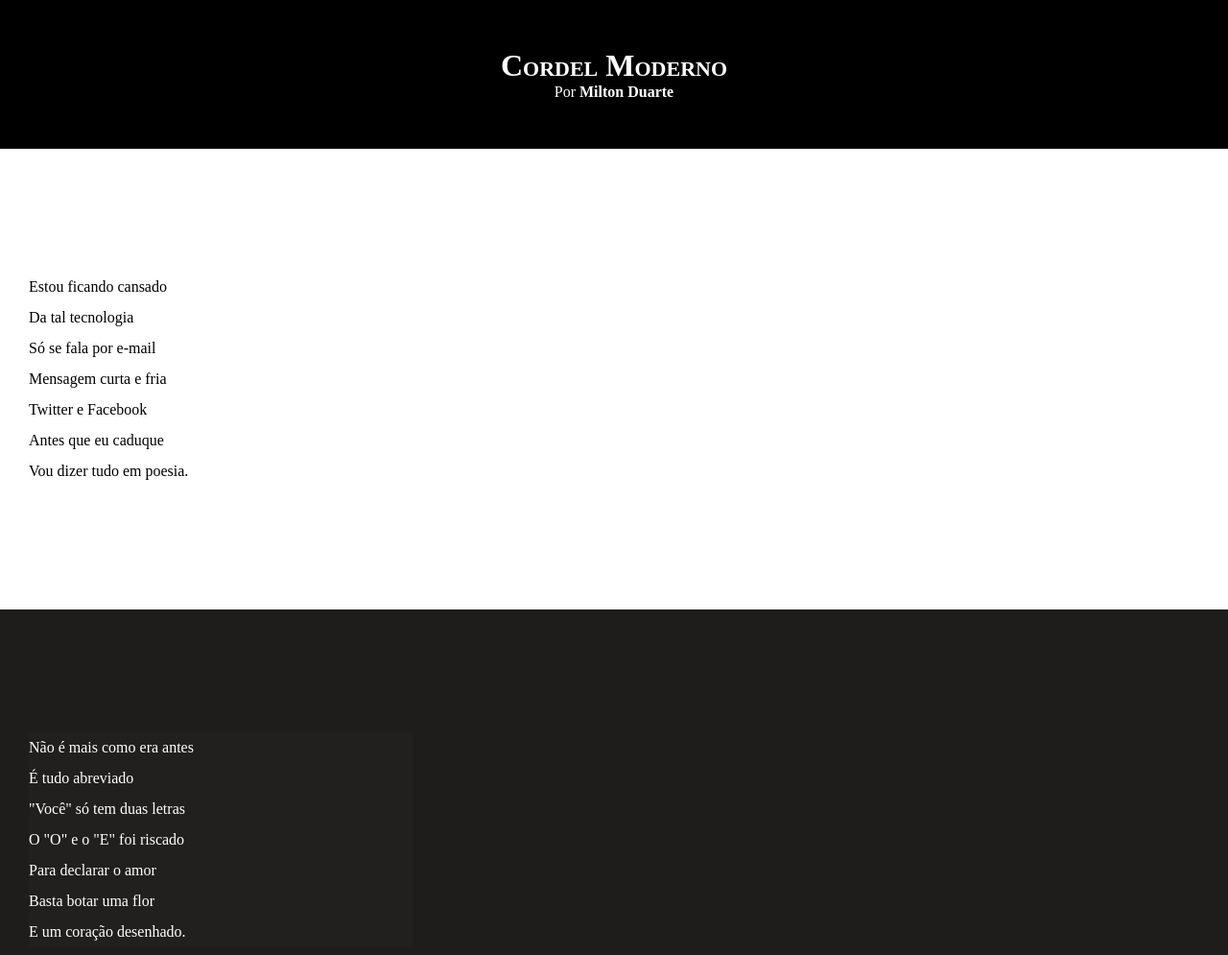
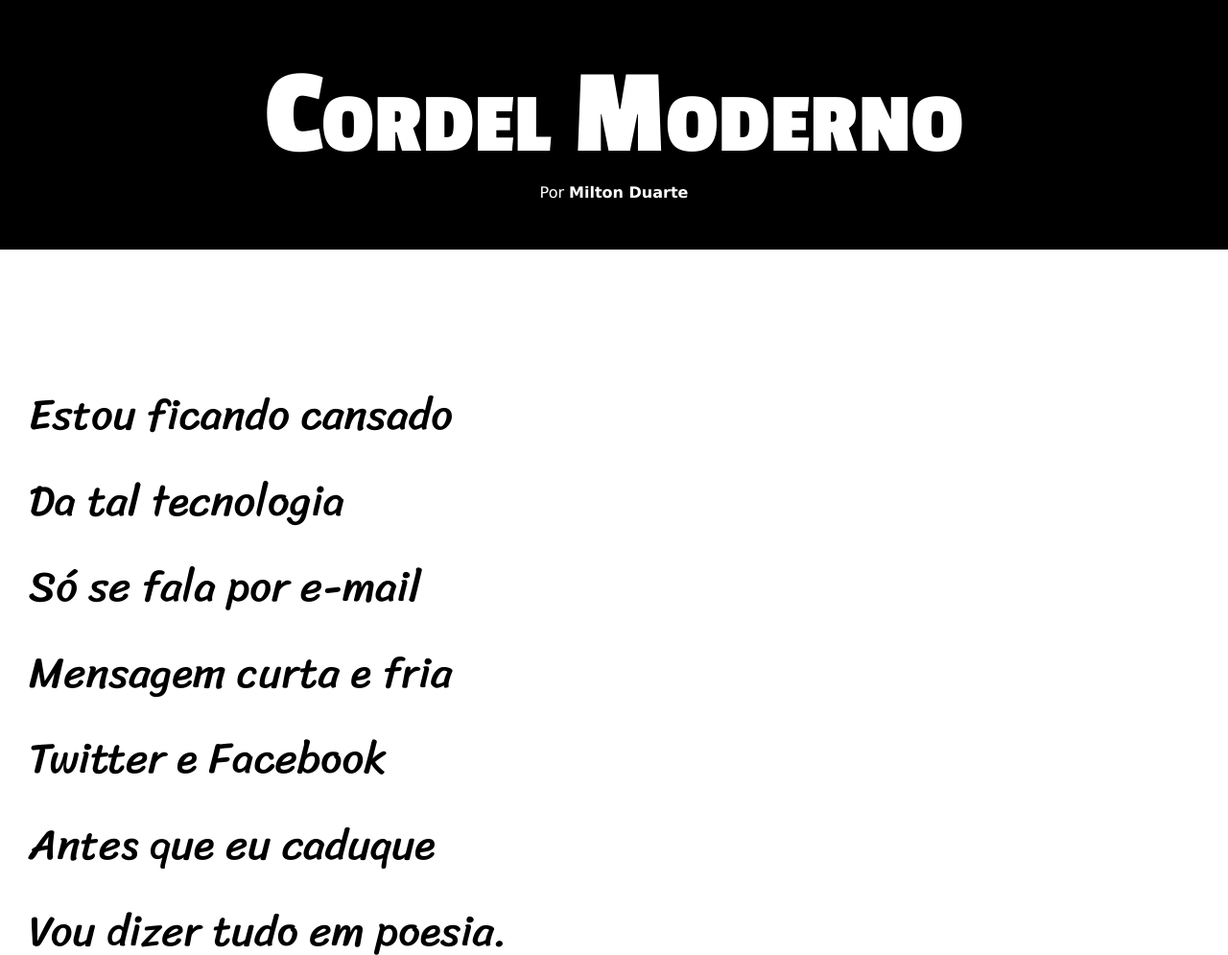
Before and after one commit to mikedsousa/projeto-cordel, a plain HTML site: page index.html in a window 1280 px wide. Shown: the top 995 px of the page at 96% size. Drawn offline with Linux system fonts and the light colour scheme.

Commit message:
Update style.css

```diff
--- a/estilo/style.css
+++ b/estilo/style.css
@@ -1,4 +1,19 @@
 @charset "UTF-8";
+
+@import url('https://fonts.googleapis.com/css2?family=Passion+One:wght@400;700;900&family=Sriracha&display=swap');
+
+/*
+font-family: 'Passion One', cursive;
+font-family: 'Sriracha', cursive;
+
+*/
+
+:root{
+    --fonte1: Verdana, Geneva, Tahoma, sans-serif;
+    --fonte2: 'Passion One', cursive;
+    --fonte3: 'Sriracha', cursive;
+
+}
 
 *{
     margin: 0px;
@@ -8,6 +23,7 @@
 html, body {
     min-height: 100vh;
     background-color: darkgray;
+    font-family: var(--fonte1);
 }
 
 header {
@@ -19,6 +35,8 @@ header {
 header > h1 {
     padding-top: 50px;
     font-variant: small-caps;
+    font-family: var(--fonte2);
+    font-size: 10vw;
 }
 
 header > p {
@@ -40,6 +58,8 @@ section {
     padding-bottom: 10%;
     line-height: 2em;
     padding-left: 30px;
+    font-family: var(--fonte3);
+    font-size: 3.5vw;
 }
 
 section.normal {
@@ -55,7 +75,8 @@ section.imagem {
 
 section.imagem > p {
     background-color: rgba(43, 41, 41, 0.274);
-    width: 400px;
+    display: inline-block;
+    padding: 5px;
 }
 
 footer {
```
